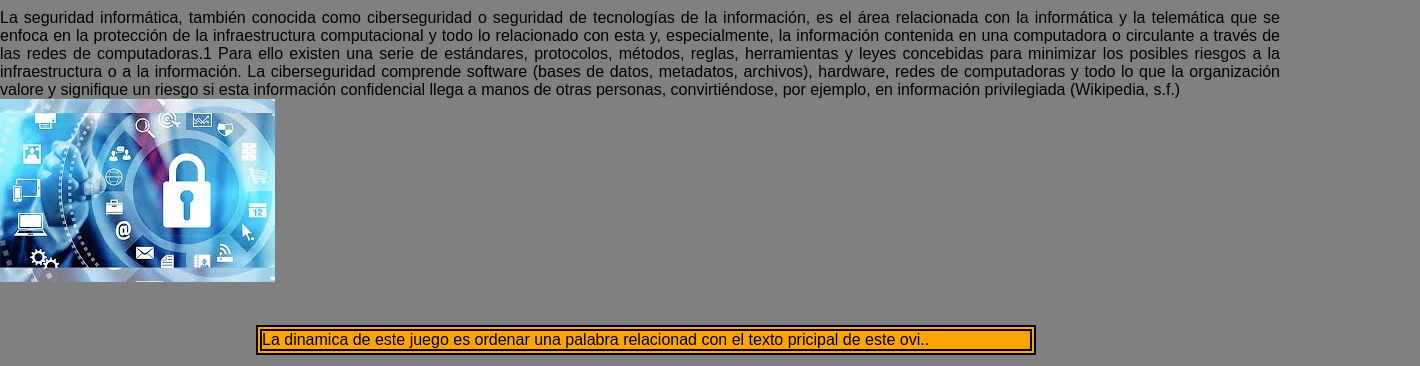
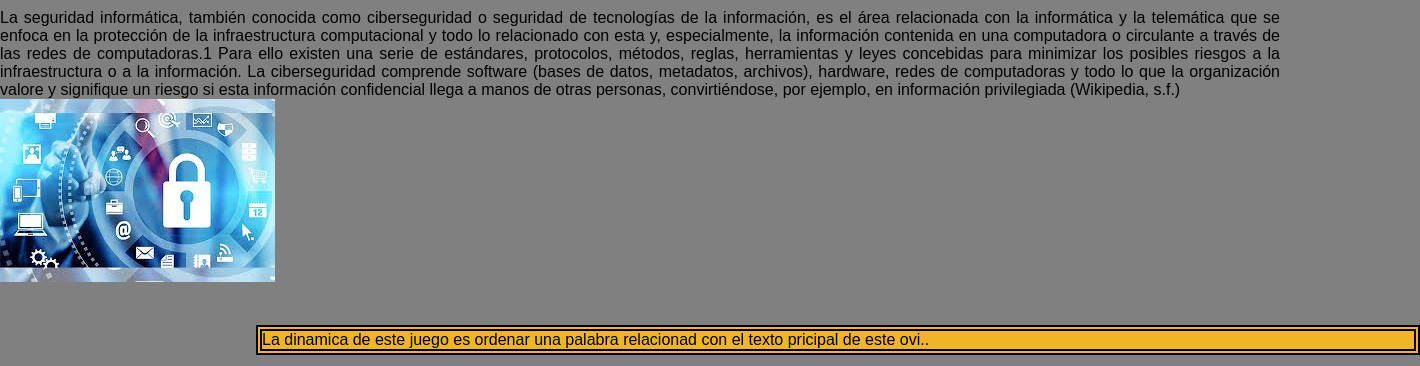
Before and after one commit to LUISMORENOANZOLA/Proyecto-web, a plain HTML site: page actividadcinco.html in a window 1280 px wide. Shown: the part 702-1068 px from the top of the page, 1420 px wide, since content can reach past the window. Drawn offline with Linux system fonts and the light colour scheme; files that its build step writes are made by us from their sources.

Commit message:
secciones
desminucion

```diff
--- a/css/ovi.css
+++ b/css/ovi.css
@@ -176,9 +176,9 @@ a{
 	color: red;
 }
 .amenaza5{
-	background: orange;
+	background: #F0B429;
 	margin: 3% 3% 1% 20%;
-	width: 60%;
+	width: 90%;
 	border-width: 6px;
 	border-style: double;
 	border-color: black;
```
Also changed, not shown: actividadtres.html (+1 -2 lines).
